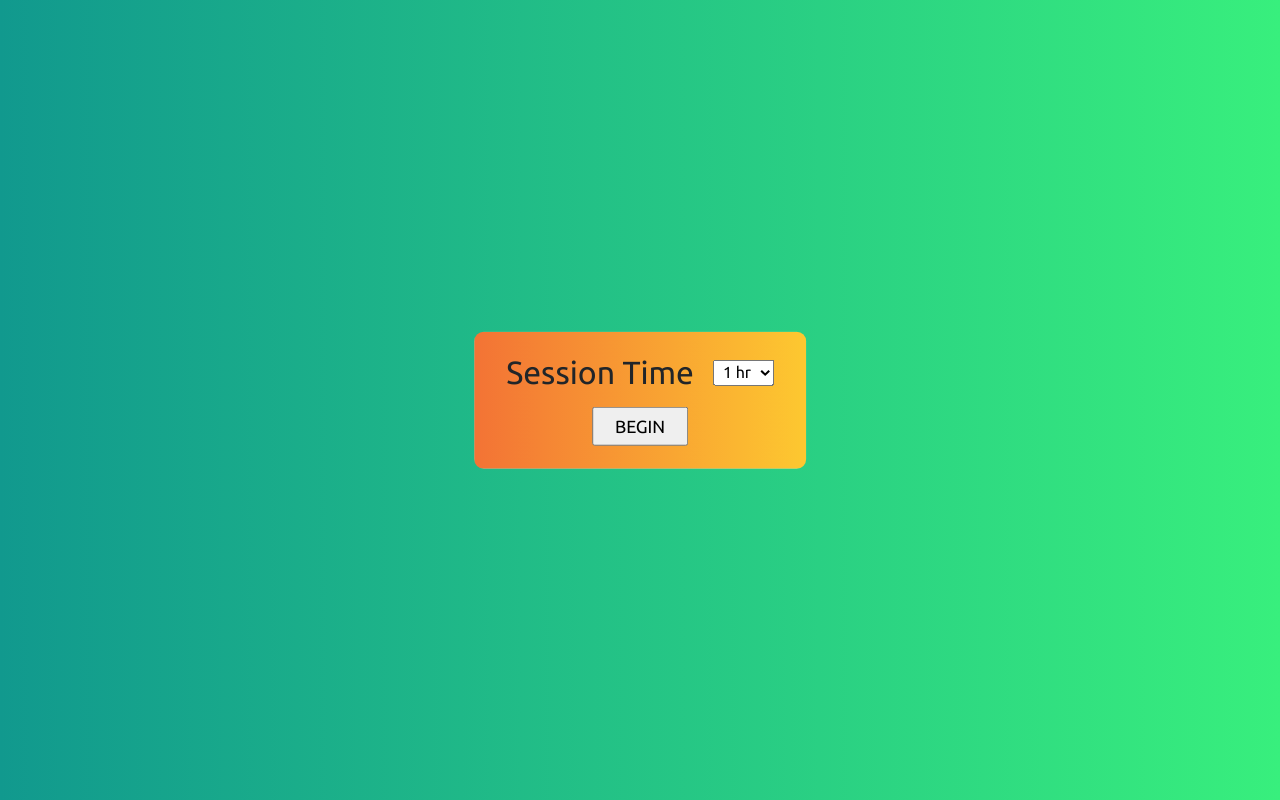
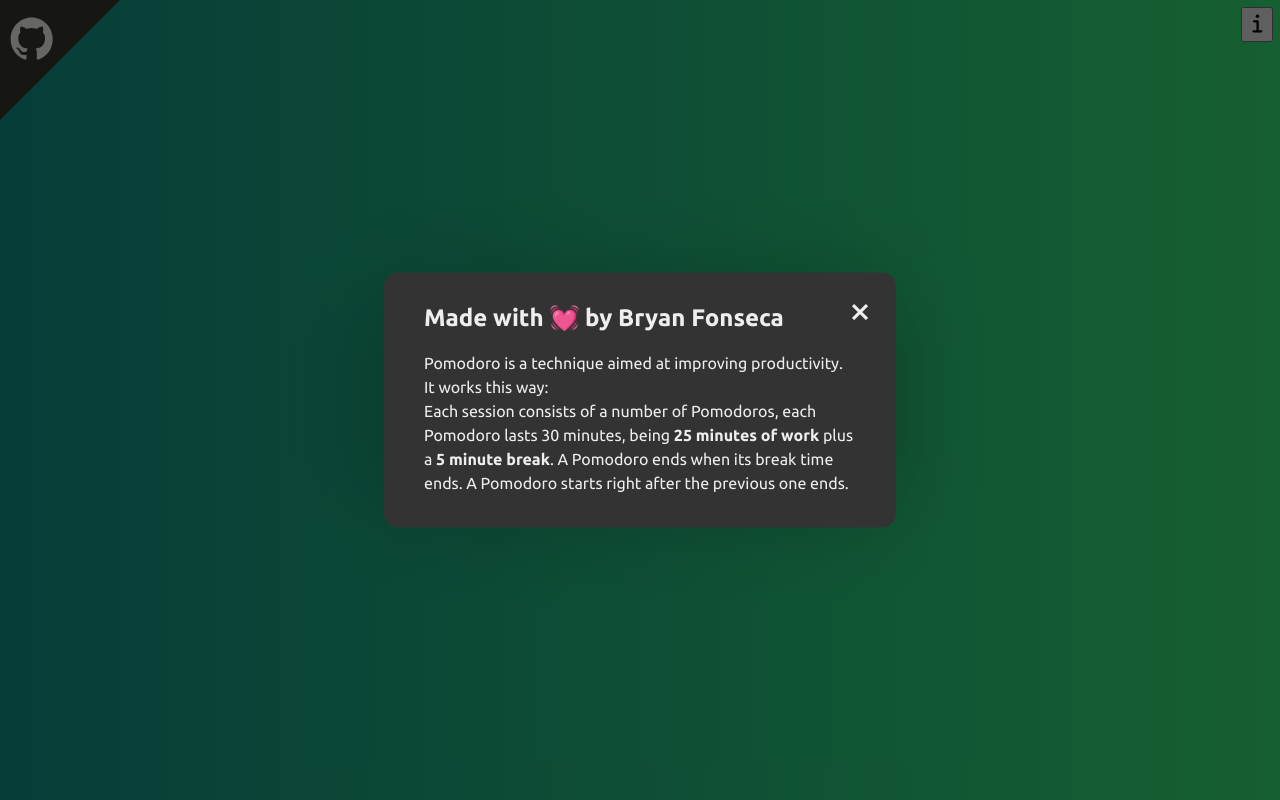
Before and after one commit to BryanFonseca/pomodoro-timer, a website built with Parcel: page src/index.html in a window 1280 px wide. Built offline with nearby package versions, Linux system fonts and the light colour scheme.

Commit message:
Add modal and fix last pomodoro detection bug

```diff
--- a/src/css/style.css
+++ b/src/css/style.css
@@ -9,6 +9,9 @@
 :root {
   font-family: "ubuntu", sans-serif;
   color: #212529;
+  --main-color: #333;
+  --main-color-lighter: #444;
+  --light-gray: #eee;
 }
 
 :root * {
@@ -51,10 +54,6 @@ body {
   background-color: #999;
 }
 
-.time-selection-form {
-  background-color: #bbb;
-}
-
 .initial-menu {
   z-index: 5;
   position: fixed;
@@ -65,15 +64,16 @@ body {
 }
 
 .time-selection-form {
-  font-size: 2rem;
+  font-size: 3rem;
   display: flex;
   flex-direction: column;
   align-items: center;
   gap: 0.5em;
   padding: 0.7em 1em;
-  border-radius: 0.3em;
+  /*   border-radius: 0.3em; */
 
   background: linear-gradient(to right, #f37335, #fdc830);
+  box-shadow: 0em 0em 2em 0.1em rgba(0, 0, 0, 30%);
   background-color: white;
 }
 
@@ -84,13 +84,13 @@ body {
 }
 
 .begin-button {
-  font-size: 1.1rem;
+  font-size: 1.3rem;
   padding: 0.45em 1.2em;
   text-transform: uppercase;
 }
 
 .time-selection-form select {
-  font-size: 1rem;
+  font-size: 1.4rem;
   padding: 0.15em 0.3em;
 }
 
@@ -139,6 +139,15 @@ ion-icon {
   display: inline-flex;
   justify-content: center;
   align-items: center;
+  transition: background-color 0.3s;
+}
+
+.time-control-buttons > button:hover {
+  background-color: #ddd;
+}
+
+.time-control-buttons > button:active {
+  background-color: #ccc;
 }
 
 .timer-container-top {
@@ -170,12 +179,12 @@ select:hover {
   pointer-events: none;
 }
 
-.state-indicator--anim{
+.state-indicator--anim {
   animation: state-animation 3s forwards;
 }
 
 @keyframes state-animation {
-/*   0% {
+  /*   0% {
     transform: translate(-50%, -1000%);
   }
   30%,
@@ -189,7 +198,7 @@ select:hover {
     transform: translate(-50%, -1000%);
   } */
 
-/*   0% {
+  /*   0% {
     top: -10%;
   }
   30%,
@@ -216,3 +225,99 @@ select:hover {
     transform: translate(-50%, -100vh);
   }
 }
+
+/*--------------------MODAL------------------- */
+.modal-info{
+  position: relative;
+  z-index: 10;
+}
+.invisible{
+  display: none;
+  opacity: 0%;
+}
+
+.modal{
+/*   position: relative; */
+  opacity: 100%;
+  transition: opacity 0.5s;
+/*   z-index: 10; */
+}
+
+.modal-backdrop{
+  position: fixed;
+  top: 0;
+  right: 0;
+  bottom: 0;
+  left: 0;
+  background-color: rgba(0, 0, 0, 0.6);
+}
+
+.modal-body{
+  position: fixed;
+  top: 50%;
+  right: 30%;
+  left: 30%;
+  padding: 2em 2.5em;
+  overflow: auto;
+  transform: translate(0, -50%);
+  border-radius: 0.9em;
+  background-color: var(--main-color);
+  color: var(--light-gray);
+}
+
+.modal-body h2{
+  margin-bottom: 0.8em;
+}
+
+.modal-body p{
+  line-height: 1.5;
+}
+
+.modal-close{
+  cursor: pointer;
+  border: none;
+}
+
+.modal-close{
+  position: absolute;
+  right: 3.5%;
+  top: 8%;
+  height: 0.9em;
+  width: 0.9em;
+  display: flex;
+  justify-content: center;
+  align-items: center;
+  font-size: 2.5rem;
+  /*   border-radius: 50%; */
+  color: var(--mid-gray);
+  background-color: transparent;
+}
+
+.modal-close:hover{
+  color: #bbb;
+}
+
+.info-button{
+  position: absolute;
+  right: 0;
+  margin: 0.5em;
+/*   border-radius: 50%;
+  border: none; */
+}
+
+.github-profile-triangle {
+  position: absolute;
+  border-top: 7.5em solid #37392e;
+  /* 3B1C32 */
+  border-right: 7.5em solid transparent;
+}
+.github-profile-button {
+  position: absolute;
+  font-size: 3.9rem;
+  transform: translate(16%, 5%);
+  cursor: pointer;
+}
+.github-profile-button ion-icon {
+  color: #fff;
+  font-size: 3rem;
+}
--- a/src/index.html
+++ b/src/index.html
@@ -56,6 +56,33 @@
         <div class="time-progress"></div>
       </div>
     </div>
+    <div class="modal-info">
+      <div class="github-profile-triangle"></div>
+      <a class="github-profile-button" href="https://github.com/BryanFonseca">
+        <ion-icon name="logo-github"></ion-icon>
+      </a>
+      <button class="info-button">
+        <ion-icon name="information-outline"></ion-icon>
+      </button>
+      <div class="modal">
+        <div class="corner-right"></div>
+        <div class="modal-backdrop"></div>
+        <div class="modal-body">
+          <button class="modal-close">&times;</button>
+          <h2>Made with 💓 by Bryan Fonseca</h2>
+          <p>
+            Pomodoro is a technique aimed at improving productivity. It works
+            this way:
+          </p>
+          <p>
+            Each session consists of a number of Pomodoros, each Pomodoro lasts
+            30 minutes, being <strong>25 minutes of work</strong> plus a
+            <strong>5 minute break</strong>. A Pomodoro ends when its break time
+            ends. A Pomodoro starts right after the previous one ends.
+          </p>
+        </div>
+      </div>
+    </div>
     <script
       type="module"
       src="https://unpkg.com/ionicons@5.5.2/dist/ionicons/ionicons.esm.js"
--- a/src/js/main.js
+++ b/src/js/main.js
@@ -1,3 +1,4 @@
+import './modal.js';
 class App {
   #form;
   #timeSelect;
@@ -71,12 +72,12 @@ class App {
   }
 
   changeToWork() {
-    this.#playStateAnimation("time to work!");
+    this.#playStateAnimation("Time to work!");
     //animation work
     this.#showGradient("work");
   }
   changeToBreak() {
-    this.#playStateAnimation("take a break!");
+    this.#playStateAnimation("Take a break!");
     //animation break
     this.#showGradient("break");
   }
@@ -89,6 +90,7 @@ class App {
   #playStateAnimation(stateMessage) {
     const stateEl = document.querySelector(".state-indicator");
     stateEl.textContent = stateMessage;
+    // trick
     stateEl.classList.remove("state-indicator--anim");
     stateEl.offsetWidth;
     stateEl.classList.add("state-indicator--anim");
@@ -163,6 +165,7 @@ class PomodoroTimer {
   }
 
   #skipInterval() {
+    console.log(this);
     if (this.#paused) {
       this.#resume();
     }
@@ -193,8 +196,7 @@ class PomodoroTimer {
 
   #finishPomodoro() {
     // update pomodoros completed e.g. from 1/4 -> 2/4
-
-    if (this.#pomodorosCount - (this.#currentPomodoro + 1) !== 0) {
+    if (this.#currentPomodoro === 0) {
       if (this.#callbacks.onFinish) {
         this.#callbacks.onFinish();
       }
@@ -318,7 +320,7 @@ class PomodoroTimer {
        inside that one is called multiple times)
        */
       /*       if (this.#currentPomodoro !== 0) { */
-      console.log(this.#currentPomodoro);
+/*       console.log(this.#currentPomodoro); */
       this.onModeChange.resetDecorator();
       this.onModeChange("work");
       this.onModeChange.resetDecorator();
--- /dev/null
+++ b/src/js/modal.js
@@ -0,0 +1,33 @@
+const buttonClose = document.querySelector(".modal-close");
+const modalBackdrop = document.querySelector(".modal-backdrop");
+const modal = document.querySelector(".modal");
+
+const closeModalKeyboard = function (e) {
+  console.log(e.target);
+  if (e.key === "Escape" || e.key === "Enter") {
+    hideModal();
+  }
+};
+
+const hideModal = () => {
+  modal.style.opacity = "0";
+  setTimeout(() => {
+    modal.classList.add("invisible");
+  }, 500);
+
+  //se cierra el modal, aquí debería añadirse los listeners input
+};
+
+modalBackdrop.addEventListener("click", hideModal);
+buttonClose.addEventListener("click", hideModal);
+window.addEventListener("keydown", closeModalKeyboard, { once: true });
+
+const infoButton = document.querySelector(".info-button");
+infoButton.addEventListener("click", () => {
+  window.addEventListener("keydown", closeModalKeyboard, { once: true });
+  modal.classList.remove("invisible");
+  buttonClose.focus();
+  setTimeout(() => {
+    modal.style.opacity = "100";
+  }, 0);
+});
```
